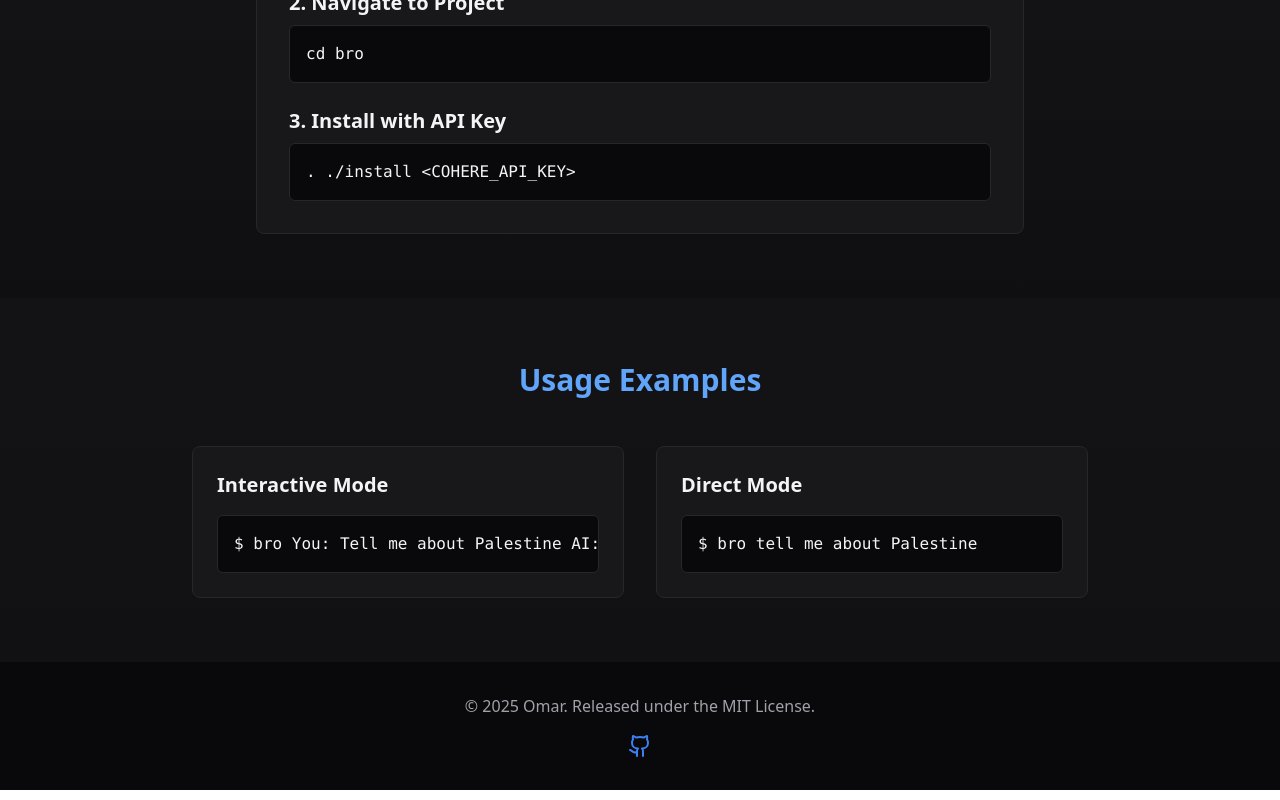
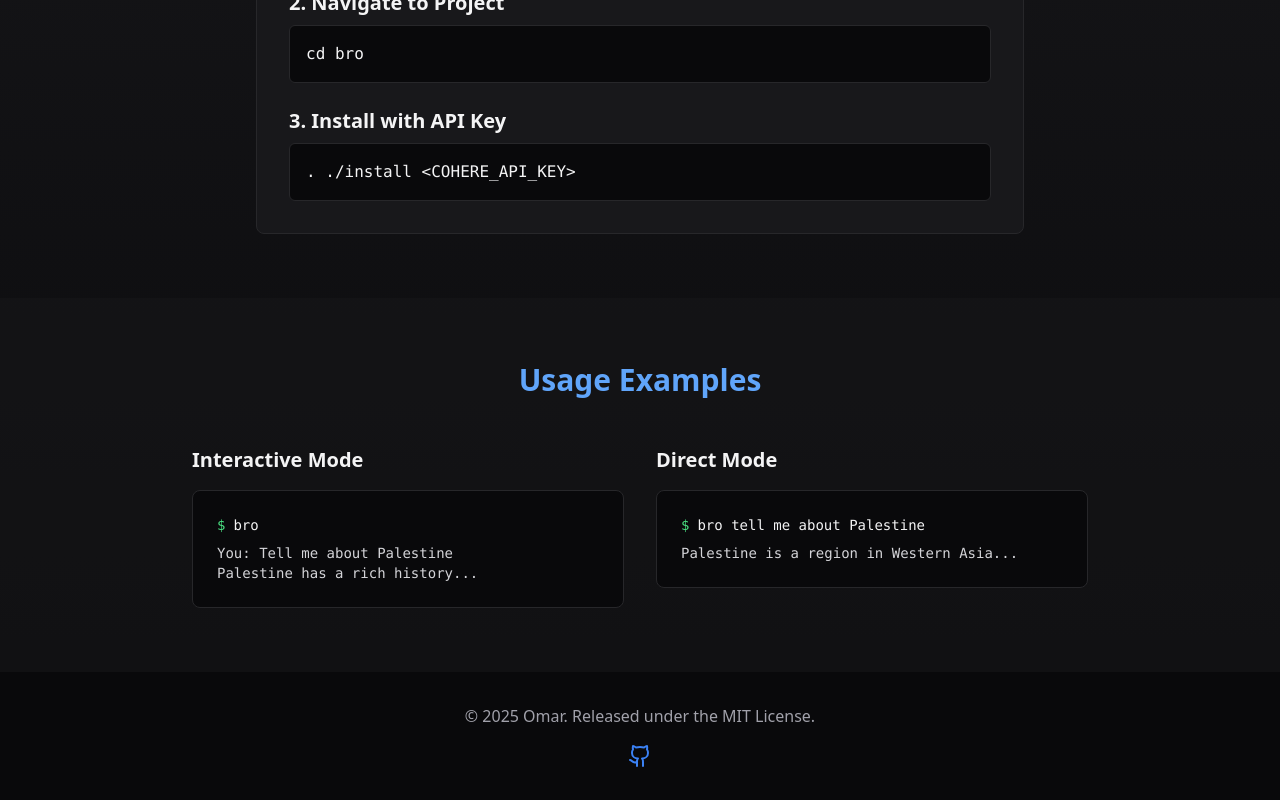
Before and after one commit to oovaa/bro-website, a React (Vite) app: page / in a window 1280 px wide. Shown: the part 1635-2435 px from the top of the page. Built offline with nearby package versions, Linux system fonts and the light colour scheme.

Commit message:
add TerminalComponent for improved usage examples in App component

```diff
--- a/src/App.tsx
+++ b/src/App.tsx
@@ -7,6 +7,30 @@
   Settings,
   RefreshCw,
 } from "lucide-react";
+
+
+interface TerminalComponentProps {
+  command: string;
+  output?: React.ReactNode;
+}
+
+const TerminalComponent: React.FC<TerminalComponentProps> = ({ command, output }) => {
+  return (
+    <div className="bg-zinc-950 p-6 rounded-lg border border-zinc-800 font-mono text-sm">
+      <div className="flex items-center">
+        <span className="text-green-400">$</span>
+        <span className="ml-2 text-zinc-100">{command}</span>
+      </div>
+      {output && (
+        <div className="mt-2 text-zinc-300">
+          {output}
+        </div>
+      )}
+    </div>
+  );
+};
+
+
 
 function App() {
   return (
@@ -120,19 +144,28 @@
   <div className="container mx-auto px-4">
     <h2 className="text-3xl font-bold text-center mb-12 text-blue-400">Usage Examples</h2>
     <div className="grid md:grid-cols-2 gap-8 max-w-4xl mx-auto">
-            <div className="bg-zinc-900 p-6 rounded-lg border border-zinc-800">
+      <div>
         <h3 className="text-xl font-semibold mb-4 text-zinc-100">Interactive Mode</h3>
-              <pre className="bg-zinc-950 p-4 rounded-md overflow-x-auto border border-zinc-800 font-mono">
-                <code>$ bro
-You: Tell me about Palestine
-AI: Palestine has a rich history...</code>
-              </pre>
+        <TerminalComponent
+          command="bro"
+          output={
+            <>
+              <div>You: Tell me about Palestine</div>
+              <div>Palestine has a rich history...</div>
+            </>
+          }
+        />
       </div>
-            <div className="bg-zinc-900 p-6 rounded-lg border border-zinc-800">
+      <div>
         <h3 className="text-xl font-semibold mb-4 text-zinc-100">Direct Mode</h3>
-              <pre className="bg-zinc-950 p-4 rounded-md overflow-x-auto border border-zinc-800 font-mono">
-                <code>$ bro tell me about Palestine</code>
-              </pre>
+        <TerminalComponent
+          command="bro tell me about Palestine"
+          output={
+        <>
+          <div>Palestine is a region in Western Asia...</div>
+        </>
+          }
+        />
       </div>
     </div>
   </div>
```
Lines whose indentation alone changed are shown as unchanged.
